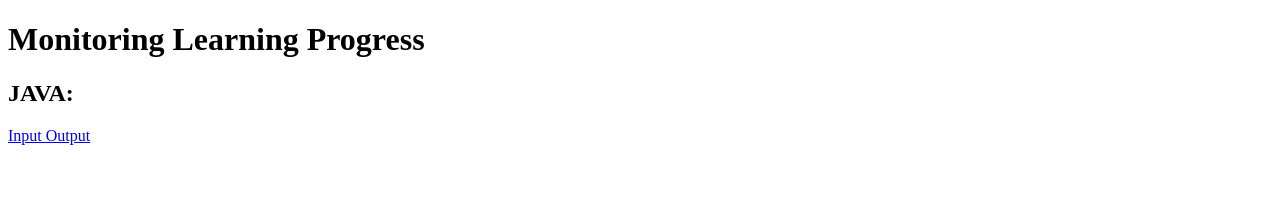
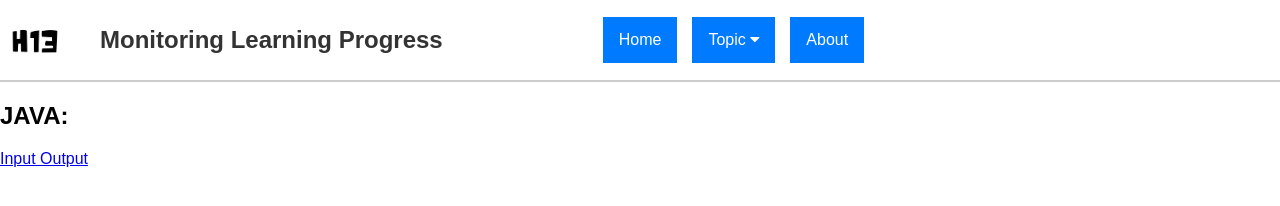
Before and after one commit to harshith813/813, a plain HTML site: page index.html in a window 1280 px wide. Drawn offline with Linux system fonts and the light colour scheme.

Commit message:
Updating the Header section

```diff
--- a/index.html
+++ b/index.html
@@ -5,12 +5,149 @@
     <meta name="viewport" content="width=device-width, initial-scale=1.0">
     <title>Monitoring Learning Progress</title>
     <link rel="icon" type="image/png" href="images/H.png">
+	<link rel="stylesheet" href="https://cdnjs.cloudflare.com/ajax/libs/font-awesome/4.7.0/css/font-awesome.min.css">
+<style>
+body {
+  font-family: Arial, Helvetica, sans-serif;
+  margin: 0;
+}
+
+/* Style the header */
+header
+{
+	background-color: #FFFFFF;
+	padding: 10px;
+	align-items: center;
+	display: flex;
+	border-bottom: 2px solid #ccc;
+}
+.logo-title
+{
+	display: flex;
+	align-items: center;
+}
+.logo
+{
+	height: 50px;
+	margin-right: 20px;
+}
+.header-title
+{
+    font-size: 24px;
+    font-family: Arial, Helvetica, sans-serif;
+    color: #333;
+	margin-left: 20px;
+}
+
+.navbar {
+  overflow: hidden;
+  font-family: Arial, Helvetica, sans-serif;
+  margin-left: 160px;
+  gap: 15px;
+  display: flex;
+}
+
+.navbar a {
+  float: left;
+  font-size: 16px;
+  color: white;
+  text-align: center;
+  padding: 14px 16px;
+  text-decoration: none;
+  background-color: #007bff;
+}
+
+.dropdown {
+  float: left;
+  overflow: hidden;
+  background-color: #007bff;
+}
+
+.dropdown .dropbtn {
+  cursor: pointer;
+  font-size: 16px;
+  border: none;
+  outline: none;
+  color: white;
+  padding: 14px 16px;
+  background-color: inherit;
+  font-family: inherit;
+  margin: 0;
+}
+
+.navbar a:hover, .dropdown:hover .dropbtn, .dropbtn:focus {
+  background-color: red;
+}
+
+.dropdown-content {
+  display: none;
+  position: absolute;
+  background-color: #f9f9f9;
+  min-width: 160px;
+  box-shadow: 0px 8px 16px 0px rgba(0,0,0,0.2);
+  z-index: 1;
+}
+
+.dropdown-content a {
+  float: none;
+  color: black;
+  padding: 12px 16px;
+  text-decoration: none;
+  display: block;
+  text-align: left;
+}
+
+.dropdown-content a:hover {
+  background-color: #ddd;
+}
+
+.show {
+  display: block;
+}
+
+</style>
 </head>
 <body>
+<header>
+	<div class="logo-title">
+	<img src="images/H.png" alt="Logo" class="logo">
+	<h1 class="header-title"> Monitoring Learning Progress </h1>
+	</div>
 
-<h1>Monitoring Learning Progress</h1>
-<h2>JAVA:</h2>
-<a href="https://github.com/harshith813/Java-Learning/tree/Develop/JAVA_Input_Output">Input Output</a>
+	<div class="navbar">
+		<a href="#home">Home</a>
+			<div class="dropdown">
+			<button class="dropbtn" onclick="myFunction()">Topic
+				<i class="fa fa-caret-down"></i>
+			</button>
+			<div class="dropdown-content" id="myDropdown">
+				<a href="#">JAVA</a>
+				<a href="#">Python</a>
+				<a href="#">CyberSecurity</a>
+			</div>
+			</div>
+		<a href="images/about.png">About</a>
+	</div>
+</header>
+<script>
+/* When the user clicks on the button,
+toggle between hiding and showing the dropdown content */
+function myFunction() {
+  document.getElementById("myDropdown").classList.toggle("show");
+}
+
+// Close the dropdown if the user clicks outside of it
+window.onclick = function(e) {
+  if (!e.target.matches('.dropbtn')) {
+  var myDropdown = document.getElementById("myDropdown");
+    if (myDropdown.classList.contains('show')) {
+      myDropdown.classList.remove('show');
+    }
+  }
+}
+</script>
+
+<h2>JAVA:</h2> <a href="https://github.com/harshith813/Java-Learning/tree/Develop/JAVA_Input_Output">Input Output</a>
 
 
 </body>
```
Also changed, not shown: images/about.png (added).
